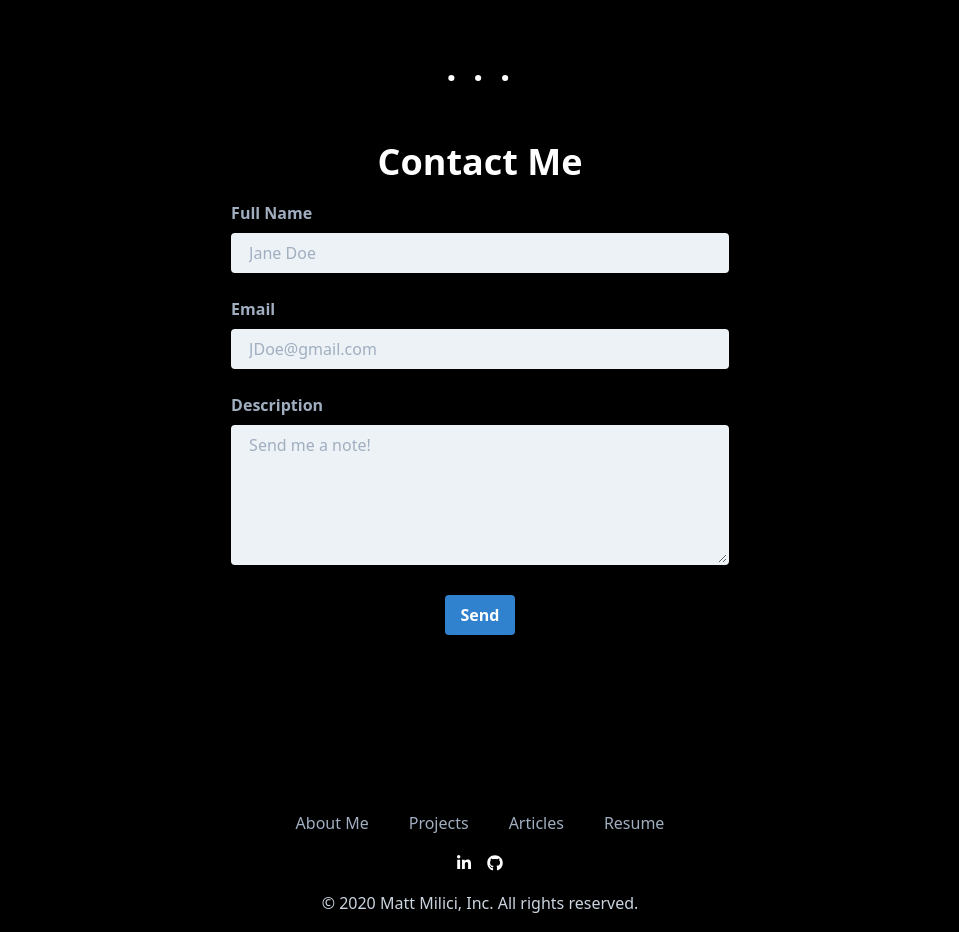
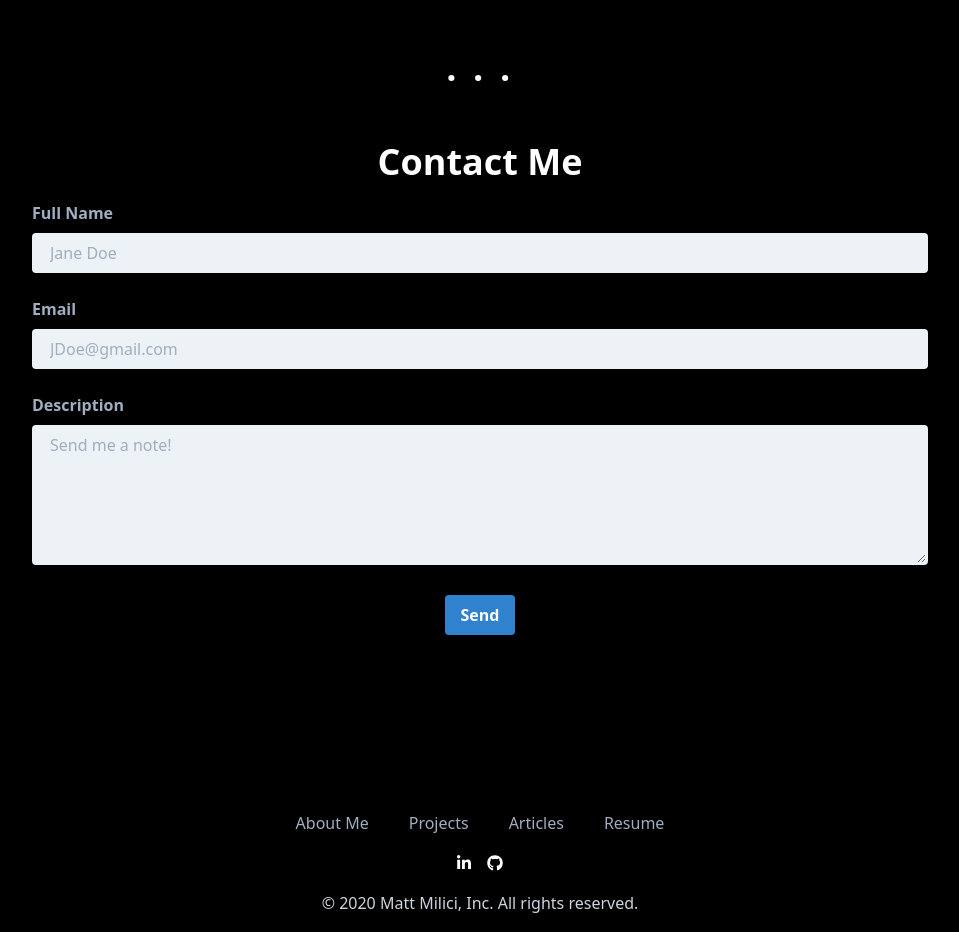
Before and after one commit to mattmilici/persoanal_landing_page, a React (Create React App) app: page / in a window 1280 px wide. Shown: the part 2920-3852 px from the top of the page, without its empty margins (160-1119 px from the left). Built offline with nearby package versions, Linux system fonts and the light colour scheme.

Commit message:
changes to the contact form

```diff
--- a/src/components/Contact.js
+++ b/src/components/Contact.js
@@ -3,13 +3,13 @@ import Title from "./Title";
 
 function Divider() {
 	return (
-		<div id="contact" className="bg-black w-2/3 m-auto">
+		<div id="contact" className="bg-blackm-auto">
 			<Title>Contact Me</Title>
 			<form
 				method="post"
 				name="myemailform"
 				action=""
-				className="w-2/3 max-w-4xl mt-3 text-center m-auto"
+				className="w-full max-w-4xl mt-3 text-center m-auto"
 			>
 				<div className="">
 					<label
```
